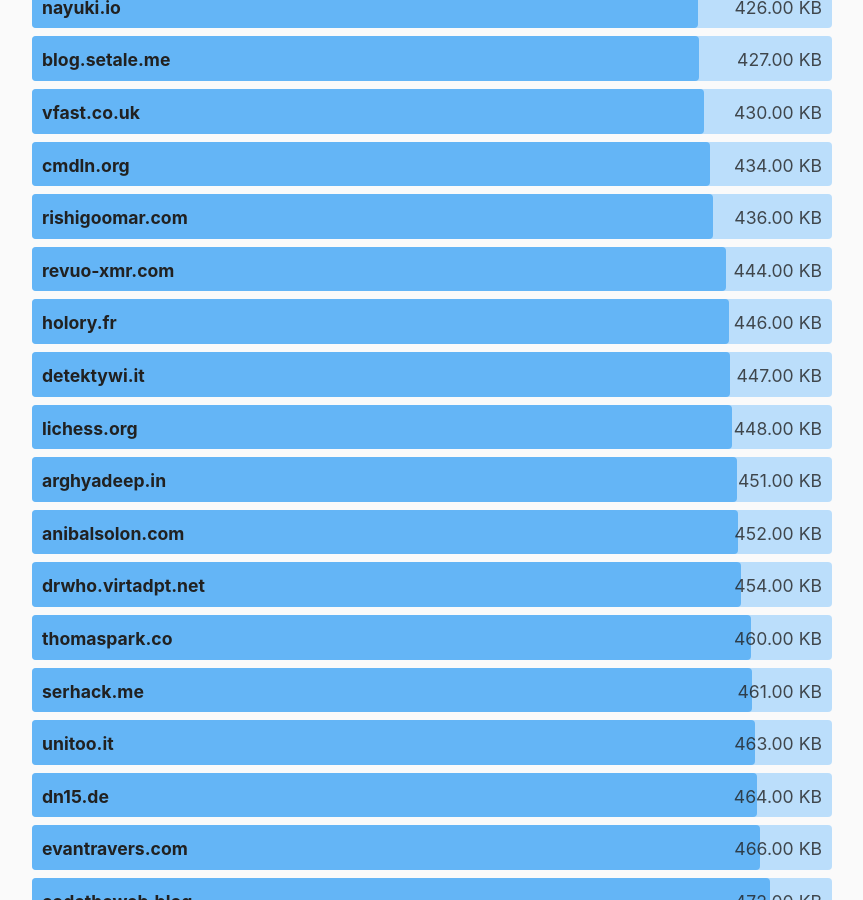
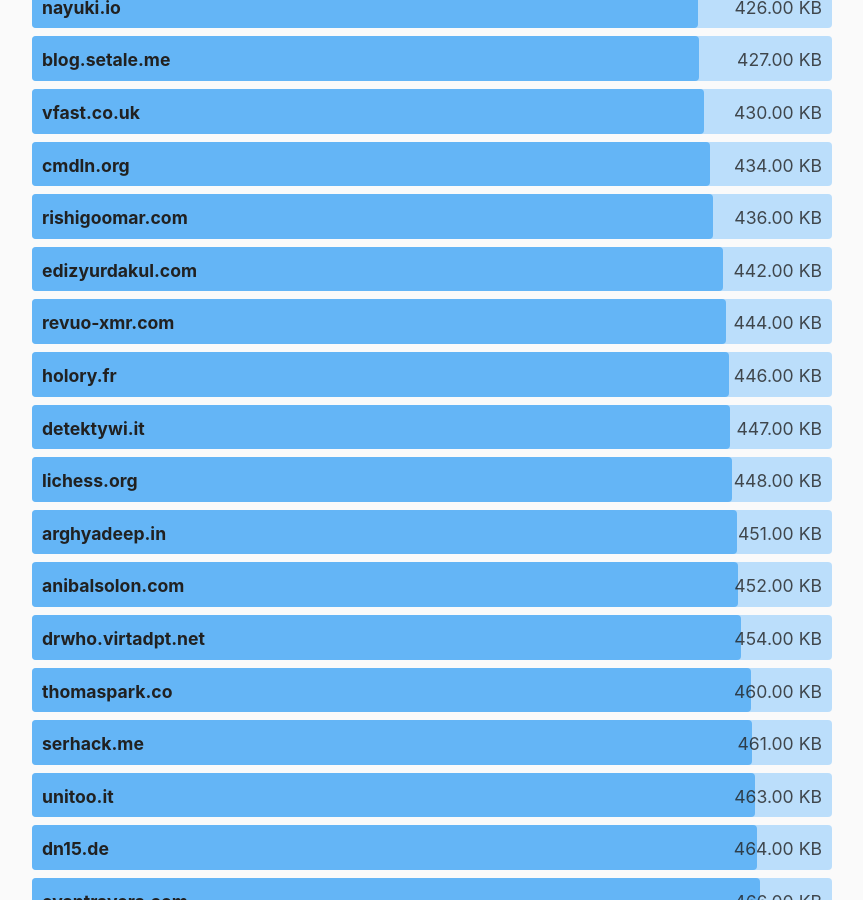
Before and after one commit to kevquirk/512kb.club, a Jekyll site: the page built from index.md, in a window 1280 px wide and 900 px high, scrolled down 23060 px. Shown: the whole window, without its empty margins (208-1071 px from the left). Built offline with Jekyll 4.4.1, drawn with Linux system fonts in a browser that asks for light colours.

Commit message:
add edizyurdakul.com to site.yaml

```diff
--- a/_data/sites.yml
+++ b/_data/sites.yml
@@ -718,6 +718,11 @@
   size: 67.7
   last_checked: 2022-01-29
 
+- domain: edizyurdakul.com
+  url: https://edizyurdakul.com/
+  size: 442
+  last_checked: 2022-04-24
+
 - domain: ethan.link
   url: https://ethan.link/
   size: 20.8
```
